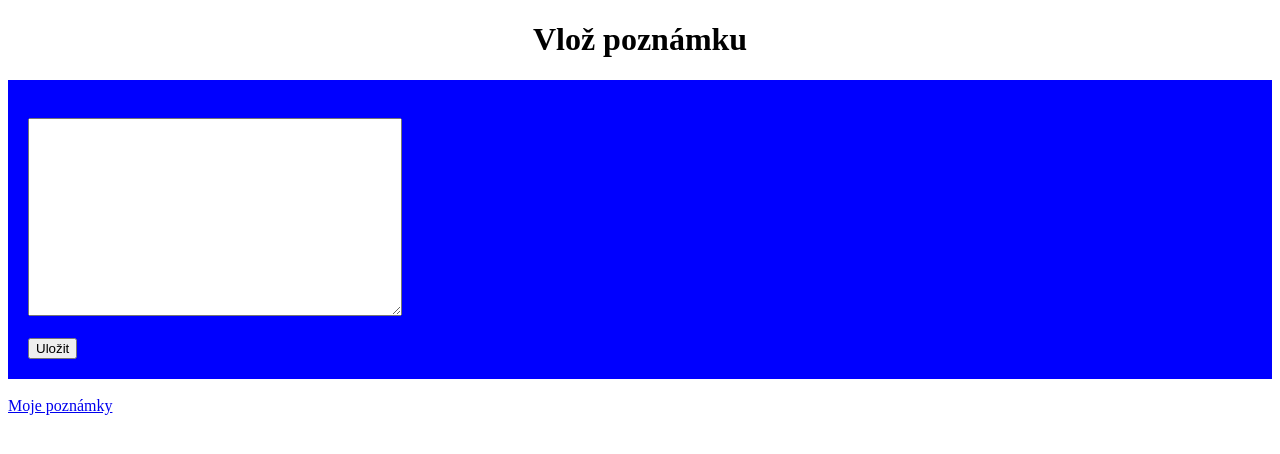
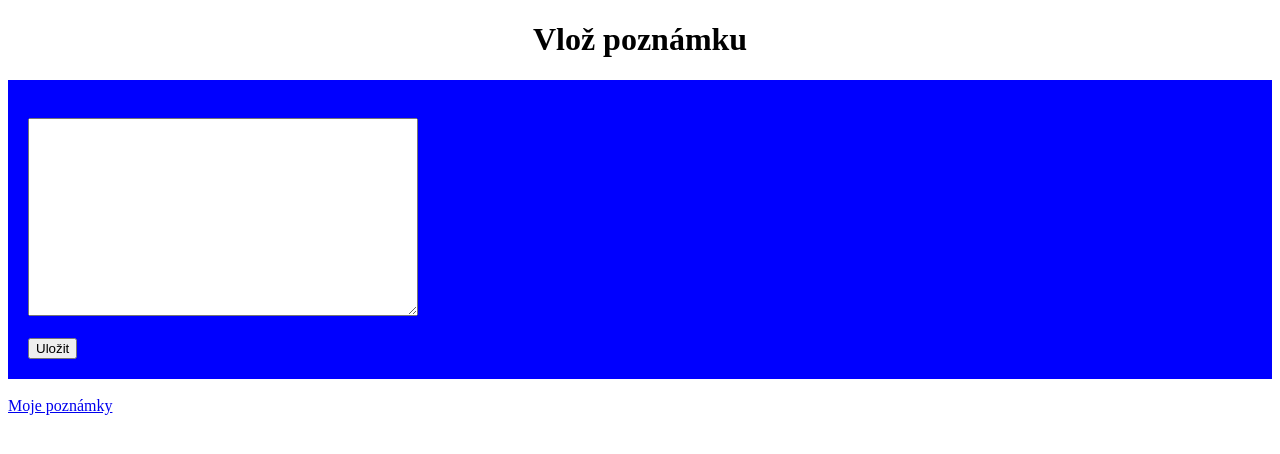
Before and after one commit to JakubStejskalV4/poznamkovnik-Stejskal-V3-, a Flask app: page /formular in a window 1280 px wide. Shown: the top 454 px of the page. Run offline with Flask 2, Linux system fonts and the light colour scheme.

Commit message:
editace poznamky

```diff
--- a/static/css/custom.css
+++ b/static/css/custom.css
@@ -12,7 +12,7 @@ form {
 
 textarea {
     height: 12rem;
-    width: 23rem;
+    width: 24rem;
 }
 
 .flex-container{
```
